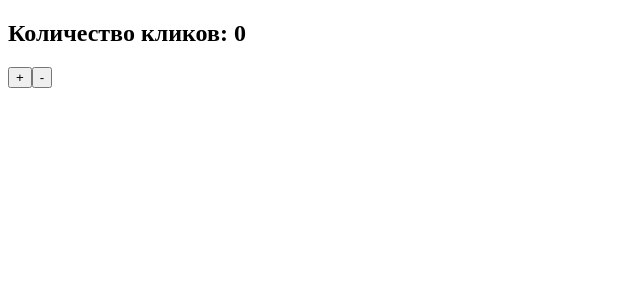
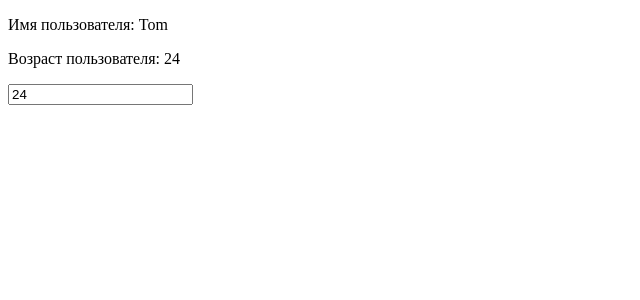
Before and after one commit to blckbrrynvdr/Angular-meta, an Angular app: page / in a window 1280 px wide. Shown: the top 300 px of the page, without its empty margins (0-640 px from the left). Built offline with nearby package versions, Linux system fonts and the light colour scheme.

Commit message:
feat(props) passing data in child component

```diff
--- a/src/app/app.component.ts
+++ b/src/app/app.component.ts
@@ -2,13 +2,10 @@
 
 @Component({
     selector: 'my-app',
-    template: `<h2>Количество кликов: {{clicks}}</h2>
-              <child-comp (onChanged)="onChanged($event)"></child-comp>`
+    template: `<child-comp [userName]="name" [userAge]="age"></child-comp>
+                <input type="number" [(ngModel)]="age" />`
 })
 export class AppComponent {
-
-    clicks:number = 0;
-    onChanged(increased:any){
-        increased==true?this.clicks++:this.clicks--;
-    }
+    name:string="Tom";
+    age:number = 24;
 }
--- a/src/app/child.component.ts
+++ b/src/app/child.component.ts
@@ -1,14 +1,22 @@
-import { Component, EventEmitter, Input, Output} from '@angular/core';
+import { Input, Component} from '@angular/core';
 
 @Component({
     selector: 'child-comp',
-    template: `<button (click)="change(true)">+</button>
-               <button (click)="change(false)">-</button>`
+    template: `<p>Имя пользователя: {{userName}}</p>
+              <p>Возраст пользователя: {{userAge}}</p>`
 })
 export class ChildComponent{
+    @Input() userName: string = "";
+     _userAge: number = 0;
 
-    @Output() onChanged = new EventEmitter<boolean>();
-    change(increased:any) {
-        this.onChanged.emit(increased);
-    }
+    @Input()
+    set userAge(age:number) {
+        if(age<0)
+            this._userAge=0;
+        else if(age>100)
+            this._userAge=100;
+        else
+            this._userAge = age;
+  }
+  get userAge() { return this._userAge; }
 }
```
